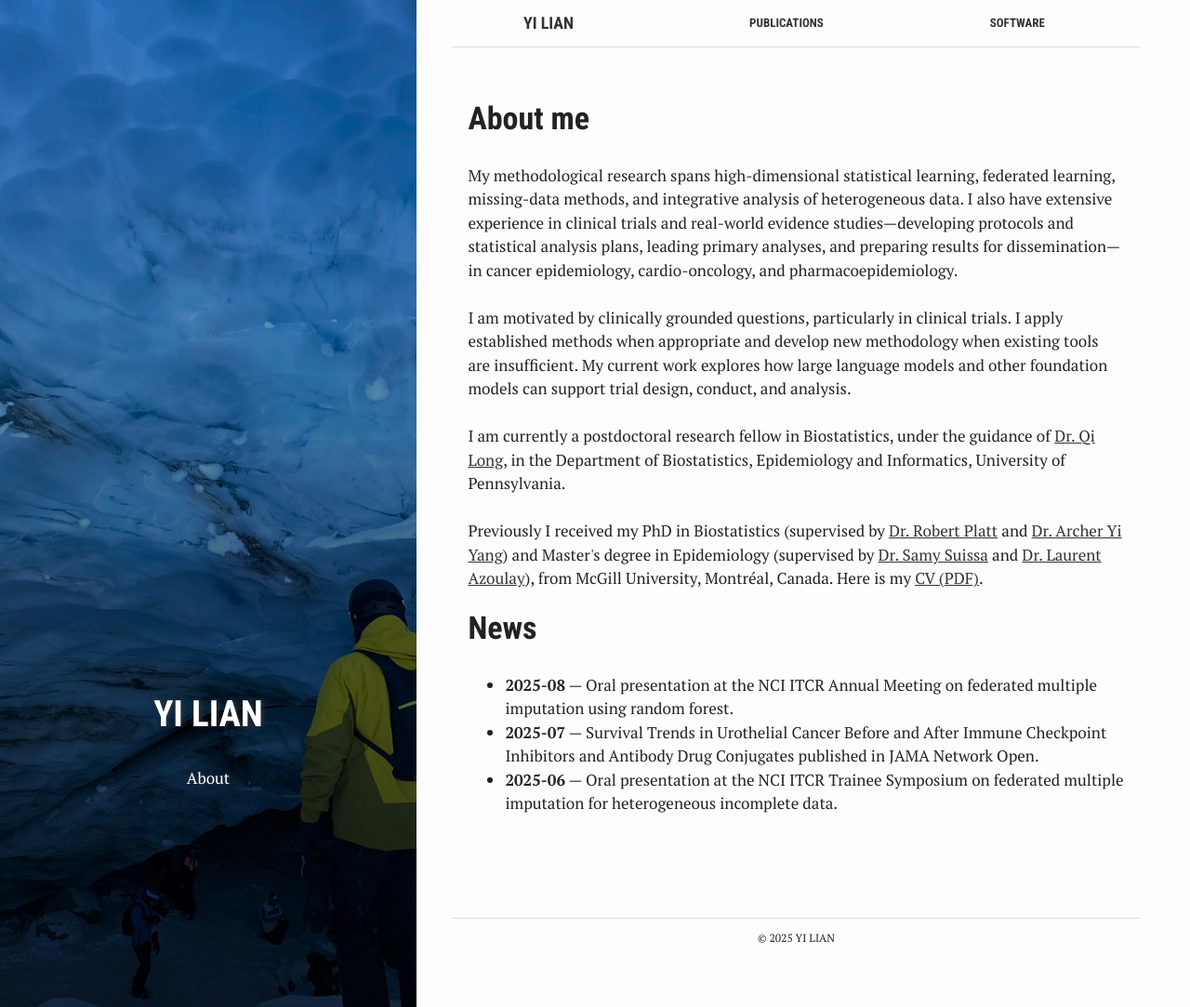
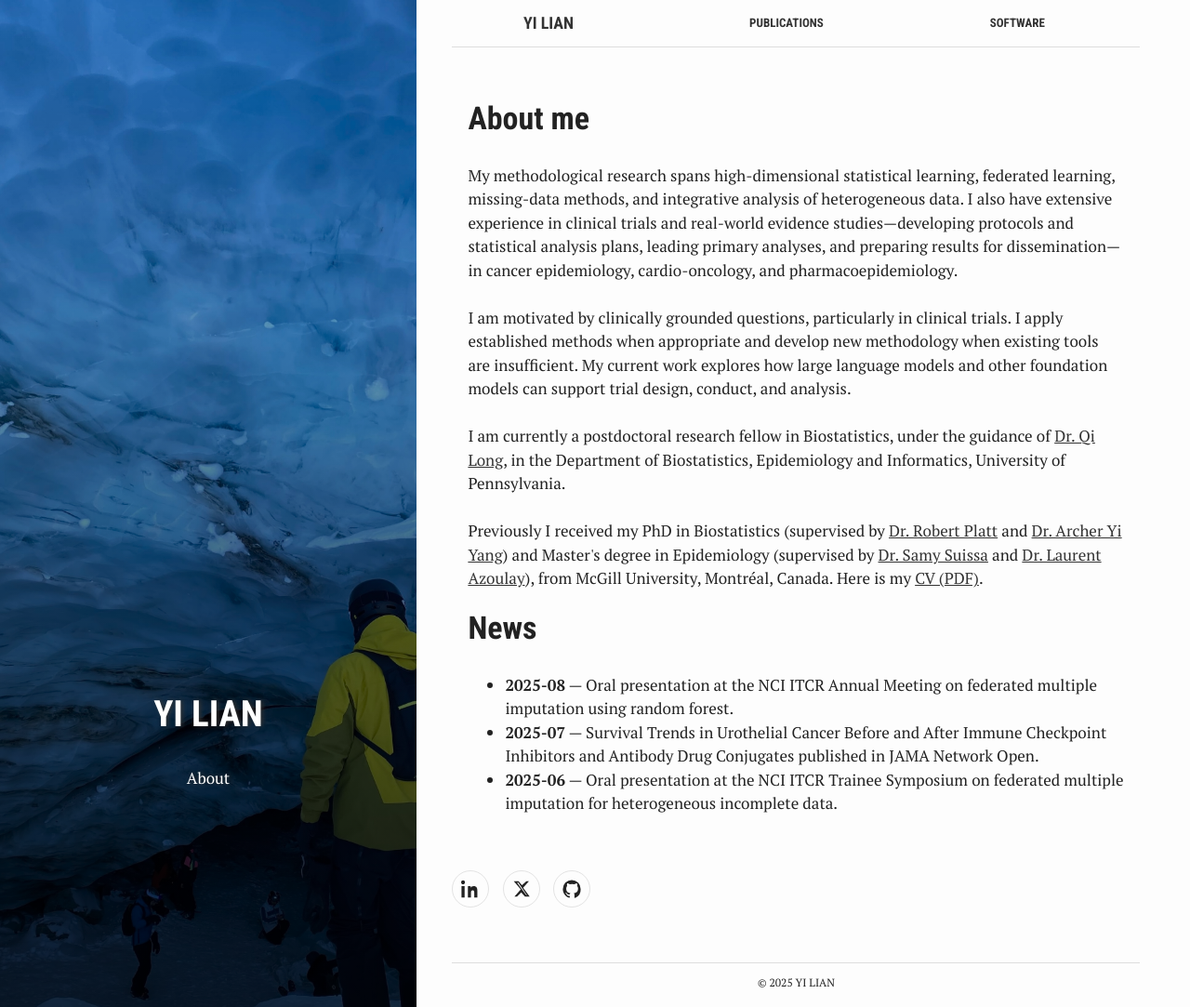
Before and after one commit to ly129/ly129.github.io, a Jekyll site: the page built from index.html, in a window 1280 px wide and 1083 px high. Shown: the whole window at 93% size. Built offline with Jekyll 4.4.1, drawn with Linux system fonts in a browser that asks for light colours.

Commit message:
social media

```diff
--- /dev/null
+++ b/_includes/social.html
@@ -0,0 +1,27 @@
+<div class="social-icons">
+  <a href="https://www.linkedin.com/in/YOUR-LINKEDIN" target="_blank" rel="noopener" aria-label="LinkedIn">
+    <!-- LinkedIn -->
+    <svg viewBox="0 0 24 24" aria-hidden="true"><path d="M4.98 3.5C4.98 4.88 3.86 6 2.5 6S0 4.88 0 3.5 1.12 1 2.5 1s2.48 1.12 2.48 2.5zM.5 8.5h4V23h-4V8.5zM8.5 8.5h3.8v1.98h.05c.53-1 1.84-2.06 3.8-2.06 4.06 0 4.8 2.67 4.8 6.14V23h-4v-5.93c0-1.41-.03-3.22-1.96-3.22-1.96 0-2.26 1.53-2.26 3.11V23h-4V8.5z"/></svg>
+  </a>
+
+  <a href="https://x.com/YOUR-X" target="_blank" rel="noopener" aria-label="X">
+    <!-- X / Twitter -->
+    <svg viewBox="0 0 24 24" aria-hidden="true"><path d="M18.244 2H21.5l-7.5 8.57L22.5 22h-6.09l-4.76-5.59L6.1 22H2.84l8.19-9.36L2 2h6.21l4.31 5.12L18.24 2Zm-1.07 18h1.68L7.9 4h-1.7l11.9 16Z"/></svg>
+  </a>
+
+  <a href="https://github.com/ly129" target="_blank" rel="noopener" aria-label="GitHub">
+    <!-- GitHub -->
+    <svg viewBox="0 0 24 24" aria-hidden="true"><path d="M12 .5A11.5 11.5 0 0 0 .5 12.3c0 5.22 3.4 9.64 8.13 11.2.6.1.82-.26.82-.58 0-.28-.01-1.02-.02-2-3.3.74-4-1.6-4-1.6-.55-1.44-1.35-1.82-1.35-1.82-1.1-.78.08-.76.08-.76 1.2.08 1.84 1.25 1.84 1.25 1.08 1.9 2.83 1.35 3.52 1.03.11-.8.42-1.35.76-1.66-2.64-.31-5.42-1.36-5.42-6.04 0-1.33.46-2.42 1.22-3.28-.12-.31-.53-1.57.11-3.28 0 0 1-.33 3.3 1.25a11.3 11.3 0 0 1 6 0c2.3-1.58 3.3-1.25 3.3-1.25.64 1.71.24 2.97.12 3.28.76.86 1.22 1.95 1.22 3.28 0 4.7-2.78 5.72-5.43 6.03.44.38.82 1.12.82 2.27 0 1.64-.02 2.96-.02 3.36 0 .32.22.69.83.57A11.5 11.5 0 0 0 23.5 12.3 11.5 11.5 0 0 0 12 .5Z"/></svg>
+  </a>
+</div>
+
+<style>
+.social-icons { margin: 0.5rem 0 1.25rem; }
+.social-icons a {
+  display:inline-flex; align-items:center; justify-content:center;
+  width:40px; height:40px; border-radius:50%;
+  border:1px solid #e3e3e3; margin-right:10px; text-decoration:none;
+}
+.social-icons a:hover { background:#f7f7f7; }
+.social-icons svg { width:20px; height:20px; fill:#222; }
+</style>
--- a/_layouts/page.html
+++ b/_layouts/page.html
@@ -4,3 +4,5 @@
 <article class="page">
   {{ content }}
 </article>
+
+{% include social.html %}
```
